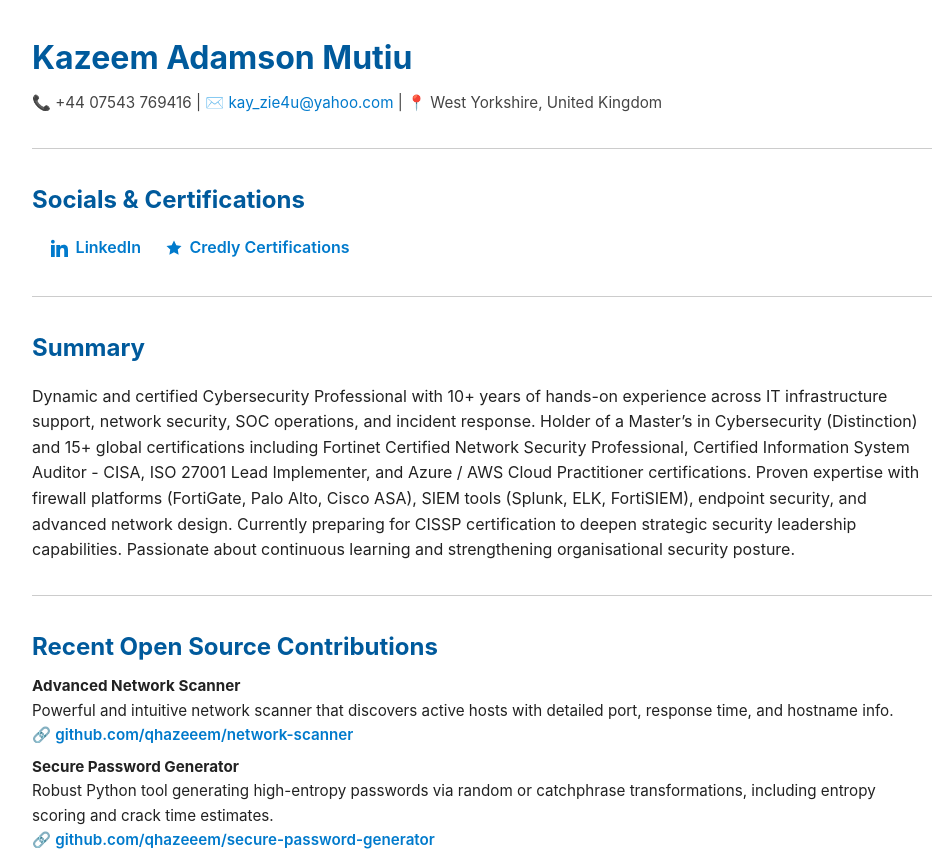
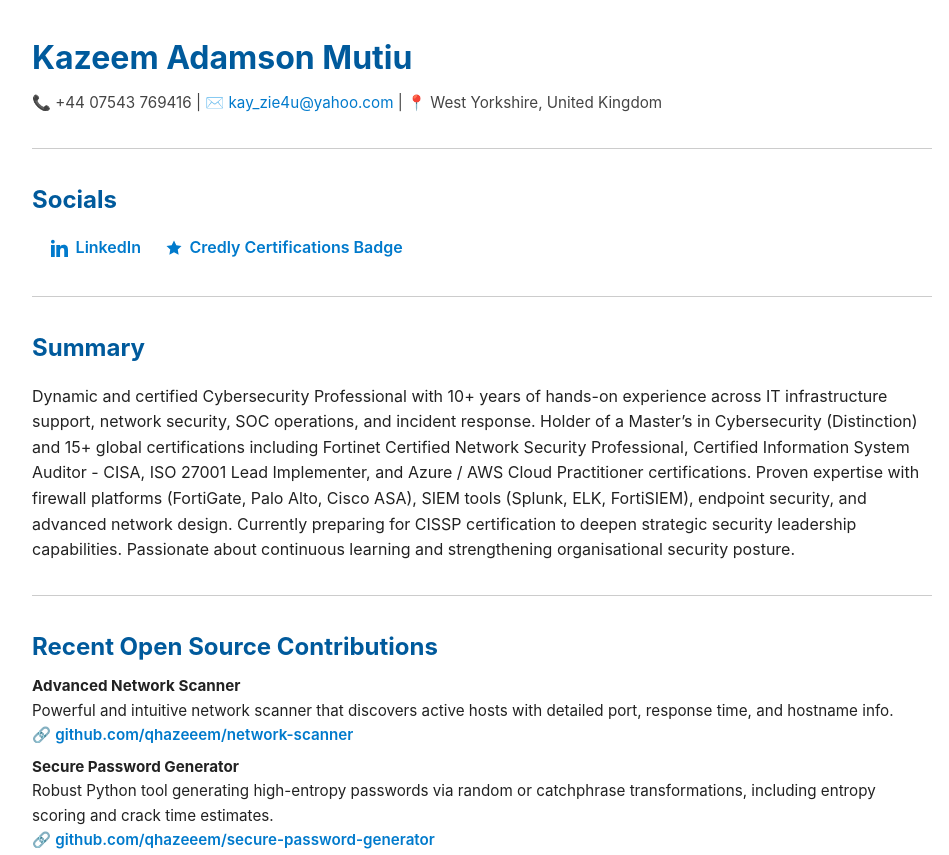
Before and after one commit to qhazeeem/my-profile, a plain HTML site: page index.html in a window 1280 px wide. Shown: the top 855 px of the page, without its empty margins (158-1107 px from the left). Drawn offline with Linux system fonts and the light colour scheme.

Commit message:
Update index.html

```diff
--- a/index.html
+++ b/index.html
@@ -88,7 +88,7 @@
 
   <!-- Socials Section -->
   <section id="socials" aria-label="Social and Certification Links">
-    <h2>Socials & Certifications</h2>
+    <h2>Socials </h2>
     <ul>
       <li>
         <a href="https://www.linkedin.com/in/mutiu-kazeem/" target="_blank" rel="noopener noreferrer" aria-label="LinkedIn Profile">
@@ -105,7 +105,7 @@
           <svg aria-hidden="true" focusable="false" viewBox="0 0 24 24">
             <path d="M12 2l3.09 6.26L22 9.27l-5 4.87 1.18 6.88L12 17.77l-6.18 3.25L7 14.14 2 9.27l6.91-1.01L12 2z"/>
           </svg>
-          Credly Certifications
+          Credly Certifications Badge
         </a>
       </li>
     </ul>
```
